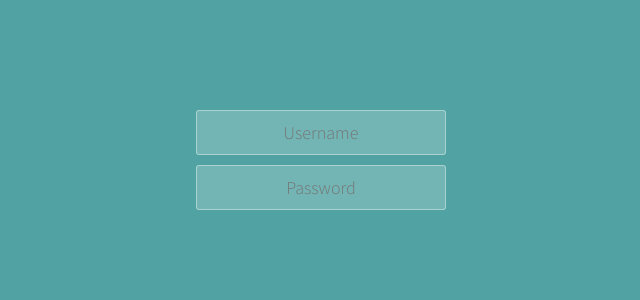
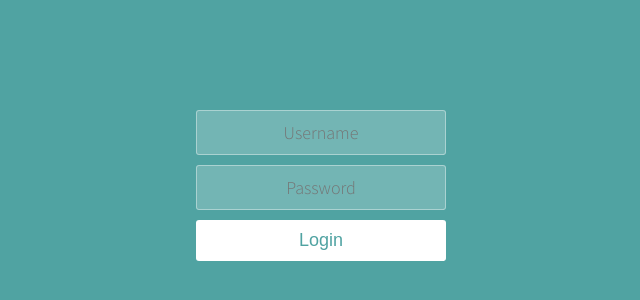
Before and after one commit to JonniiRingo/21-conditional-rendering, a React (Vite) app: page / in a window 1280 px wide. Shown: the part 118-418 px from the top of the page, without its empty margins (319-959 px from the left). Built offline with nearby package versions, Linux system fonts and the light colour scheme.

Commit message:
Ternery solution

```diff
--- a/src/components/App.jsx
+++ b/src/components/App.jsx
@@ -14,7 +14,7 @@
 }
 
 function App() {
-  return <div className="container"> {renderConditionally()}</div>;
+  return <div className="container">{isLoggedIn? <h1>Hello</h1> : <Login />} </div>
 }
 
 export default App;
--- a/src/components/Login.jsx
+++ b/src/components/Login.jsx
@@ -6,6 +6,7 @@
       <form className= "form">
         <input type="text" placeholder="Username" />
         <input type="password" placeholder= "Password" />
+        <button type="submit">Login</button>
       </form>
     );
   }
```
